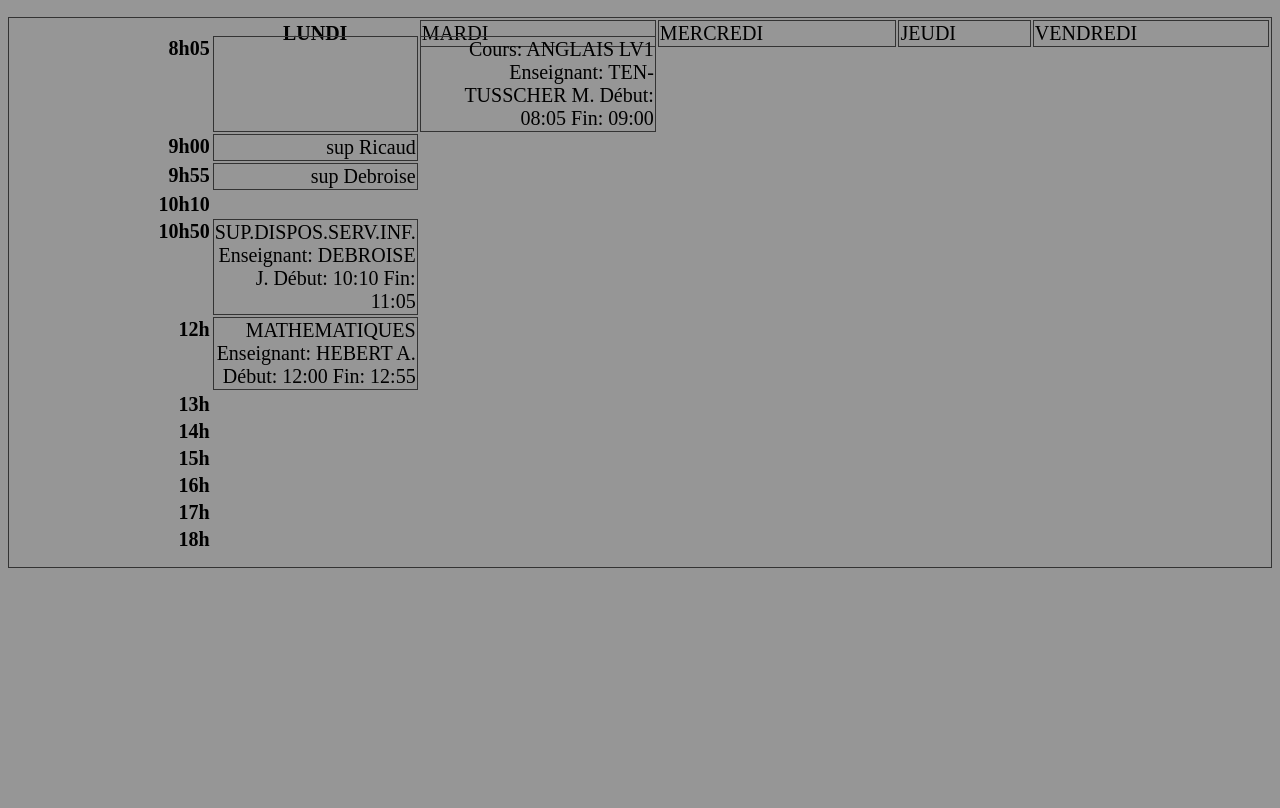
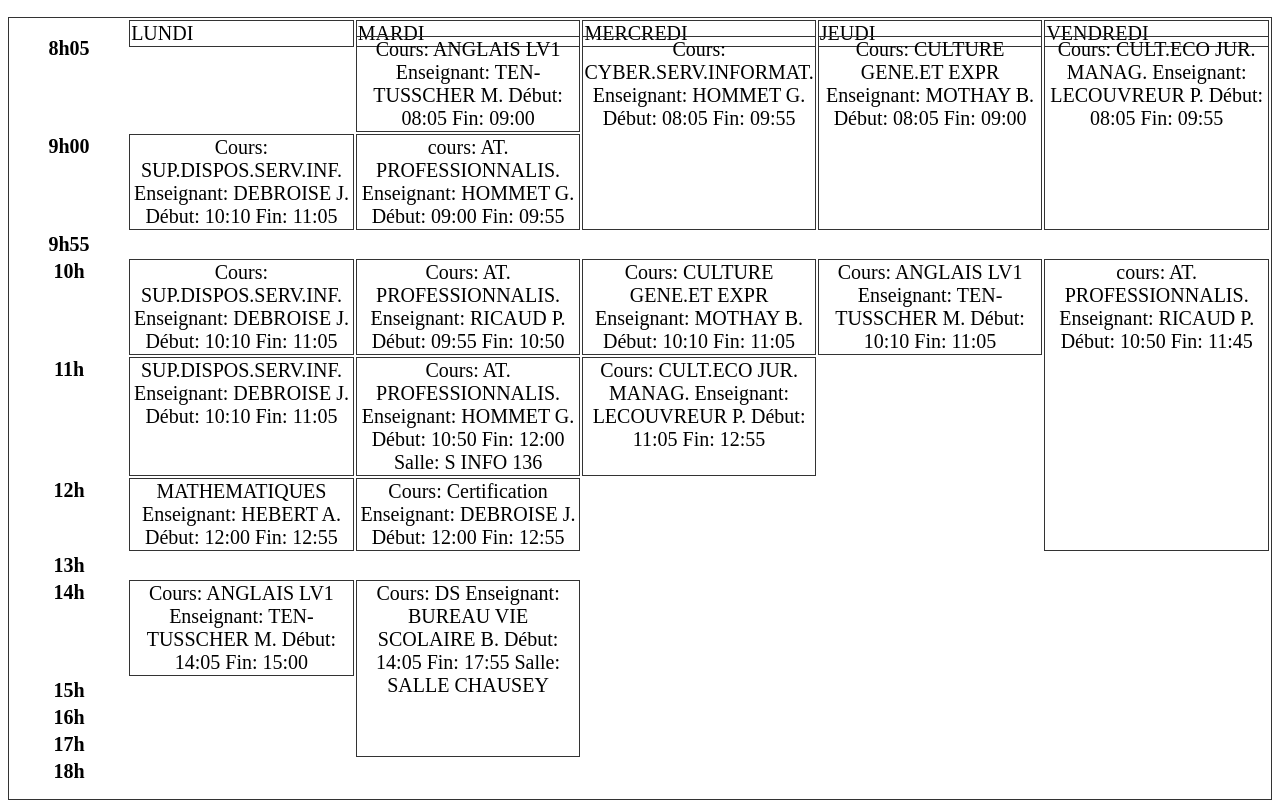
Before and after one commit to yaperson/html, a plain HTML site: page etd.html in a window 1280 px wide. Shown: the part 94-902 px from the top of the page. Before the commit the page ends 800 px from the top, so only its background shows below. Drawn offline with Linux system fonts and the light colour scheme.

Commit message:
amelioration

```diff
--- a/etd.html
+++ b/etd.html
@@ -14,51 +14,102 @@
 
   </head>
   <body>
-    <h1>EMPLOI DU TEMP</h1>
+    <h1>EMPLOI DU TEMPS</h1>
 
-    <table width="100%">
+    <table width="100%" height="80%">
         <tr>
         <th class="time"></th>
-        <th>LUNDI</th>
-        <td>MARDI</td>
-        <td>MERCREDI</td>
-        <td>JEUDI</td>
-        <td>VENDREDI</td>
+        <td class="day">LUNDI</td>
+        <td class="day">MARDI</td>
+        <td class="day">MERCREDI</td>
+        <td class="day">JEUDI</td>
+        <td class="day">VENDREDI</td>
     </tr>
 
 
     <tr class="time min5">
         <th>8h05</th>
-        <td></td>
+        <th></th>
         <td>Cours: ANGLAIS LV1
             Enseignant: TEN-TUSSCHER M.
             Début: 08:05
             Fin: 09:00</td>
+        <td rowspan="2">Cours: CYBER.SERV.INFORMAT.
+            Enseignant: HOMMET G.
+            Début: 08:05
+            Fin: 09:55</td>
+            <td rowspan="2">Cours: CULTURE GENE.ET EXPR
+                Enseignant: MOTHAY B.
+                Début: 08:05
+                Fin: 09:00</td>
+                <td rowspan="2">Cours: CULT.ECO JUR. MANAG.
+                    Enseignant: LECOUVREUR P.
+                    Début: 08:05
+                    Fin: 09:55</td>
     </tr>
 
 
-    <tr class="time min55">
+    <tr class="time">
         <th>9h00</th>
-        <td>sup Ricaud</td>
+        <td>Cours: SUP.DISPOS.SERV.INF.
+            Enseignant: DEBROISE J.
+            Début: 10:10
+            Fin: 11:05</td>
+        <td>cours: AT. PROFESSIONNALIS.
+            Enseignant: HOMMET G.
+            Début: 09:00
+            Fin: 09:55</td>
+
     </tr>
 
-    <tr class="time min55">
+    <tr class="time">
     <th>9h55</th>
-    <td>sup Debroise</td>
+
     </tr>
 
-    <tr class="time min55">
-        <th>10h10</th>
+    <tr class="time">
+        <th>10h</th>
+        <td>Cours: SUP.DISPOS.SERV.INF.
+            Enseignant: DEBROISE J.
+            Début: 10:10
+            Fin: 11:05</td>
+            <td>Cours: AT. PROFESSIONNALIS.
+                Enseignant: RICAUD P.
+                Début: 09:55
+                Fin: 10:50</td>
+            <td>Cours: CULTURE GENE.ET EXPR
+                Enseignant: MOTHAY B.
+                Début: 10:10
+                Fin: 11:05</td>
+                <td>Cours: ANGLAIS LV1
+                    Enseignant: TEN-TUSSCHER M.
+                    Début: 10:10
+                    Fin: 11:05</td>
+
+        <td rowspan="3">cours: AT. PROFESSIONNALIS.
+            Enseignant: RICAUD P.
+            Début: 10:50
+            Fin: 11:45</td>
     </tr>
 
 
-    <tr class="time min55">
-        <th>10h50</th>
+    <tr class="time">
+        <th>11h</th>
         <td> SUP.DISPOS.SERV.INF.
             Enseignant: DEBROISE J.
             Début: 10:10
             Fin: 11:05
         </td>
+        <td>   Cours: AT. PROFESSIONNALIS.
+            Enseignant: HOMMET G.
+            Début: 10:50
+            Fin: 12:00
+            Salle: S INFO 136</td>
+        <td>Cours: CULT.ECO JUR. MANAG.
+            Enseignant: LECOUVREUR P.
+            Début: 11:05
+            Fin: 12:55</td>
+
     </tr>
 
 
@@ -66,6 +117,10 @@
         <th>12h</th>
         <td>MATHEMATIQUES
             Enseignant: HEBERT A.
+            Début: 12:00
+            Fin: 12:55</td>
+        <td>Cours: Certification
+            Enseignant: DEBROISE J.
             Début: 12:00
             Fin: 12:55</td>
     </tr>
@@ -78,26 +133,46 @@
 
     <tr class="time">
         <th>14h</th>
+        <td>Cours: ANGLAIS LV1
+            Enseignant: TEN-TUSSCHER M.
+            Début: 14:05
+            Fin: 15:00</td>
+
+        <td rowspan="4">    Cours: DS
+                Enseignant: BUREAU VIE SCOLAIRE B.
+                Début: 14:05
+                Fin: 17:55
+                Salle: SALLE CHAUSEY
+        </td>
+
     </tr>
 
 
     <tr class="time">
         <th>15h</th>
+        <th></th>
+
     </tr>
 
 
     <tr class="time">
         <th>16h</th>
+        <th></th>
+
     </tr>
 
 
     <tr class="time">
         <th>17h</th>
+        <th></th>
+
     </tr>
 
 
     <tr class="time">
         <th>18h</th>
+        <th></th>
+
     </tr>
 
 
--- a/style2.css
+++ b/style2.css
@@ -1,5 +1,5 @@
 html {
-    background-color: rgb(150, 150, 150);
+    background-color: rgb(255, 255, 255);
     font-size: 20px;
   }
 
@@ -14,7 +14,7 @@ html {
     position: relative;
     top: -13px;
     font-weight: lighter;
-    text-align: right;
+    text-align: center;
 }
 
   h1 {
@@ -38,10 +38,13 @@ html {
     margin-left: 25%;
     margin-right: 25%;
     width: 25px;
-
+    border-collapse: collapse;
+    height: 10%;
+    width: 5%;
 }
 th {
-  width: 16%;
+  /* width: 5%; */
+  height: 10%;
 }
 
 .min55 {
@@ -49,3 +52,8 @@ th {
 height: 10%;
 
 }
+.day {
+
+  width: 18%;
+
+}
```
